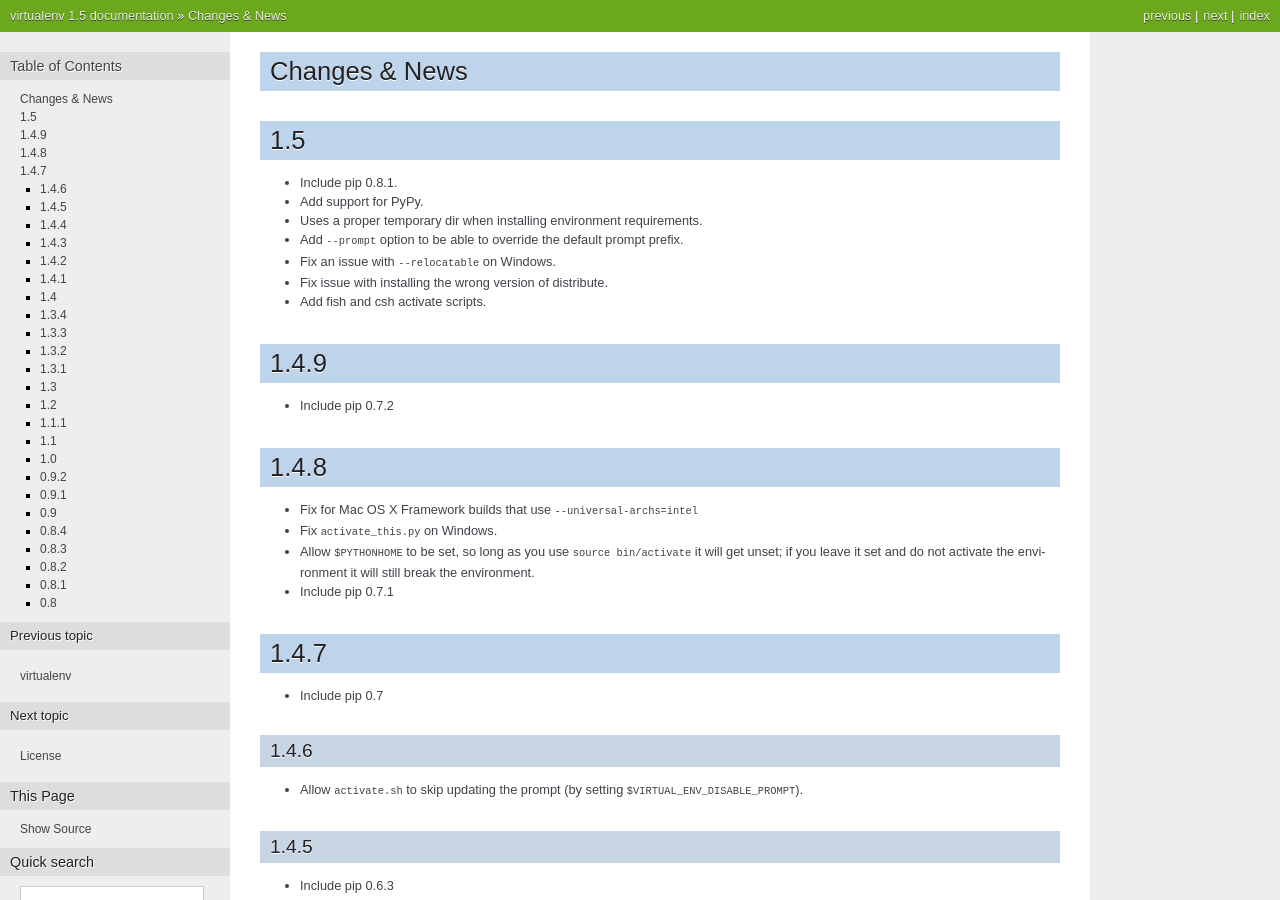
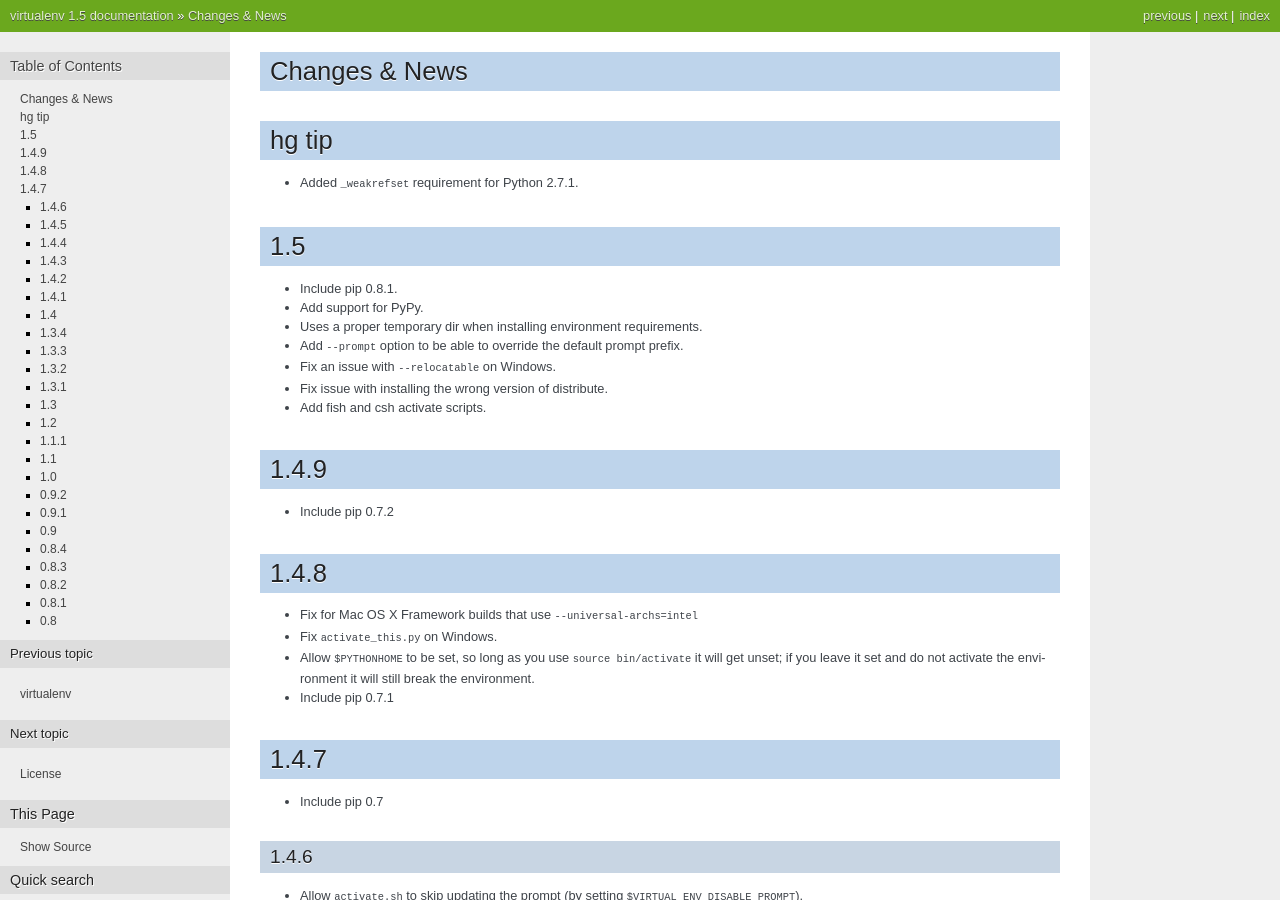
Before and after one commit to pypa/virtualenv, a Sphinx documentation site: the page built from docs/news.txt, in a window 1280 px wide and 900 px high. Built offline with Sphinx 7.4.7, drawn with Linux system fonts in a browser that asks for light colours.

Commit message:
Added _weakrefset requirement for Python 2.7.1 (fixes #63)

```diff
--- a/docs/news.txt
+++ b/docs/news.txt
@@ -1,5 +1,10 @@
 Changes & News
 --------------
+
+hg tip
+------
+
+* Added ``_weakrefset`` requirement for Python 2.7.1.
 
 1.5
 ---
--- a/virtualenv.py
+++ b/virtualenv.py
@@ -51,6 +51,8 @@
 
 if sys.version_info[:2] >= (2, 6):
     REQUIRED_MODULES.extend(['warnings', 'linecache', '_abcoll', 'abc'])
+if sys.version_info[:2] >= (2, 7):
+    REQUIRED_MODULES.extend(['_weakrefset'])
 if sys.version_info[:2] <= (2, 3):
     REQUIRED_MODULES.extend(['sets', '__future__'])
 if is_pypy:
```
